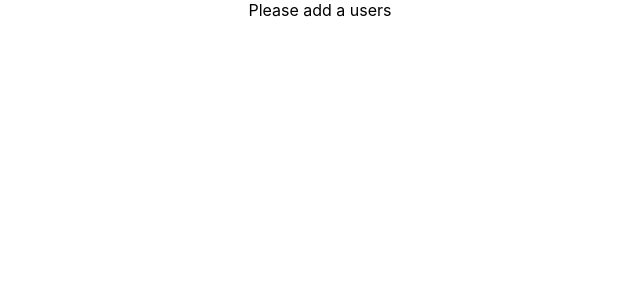
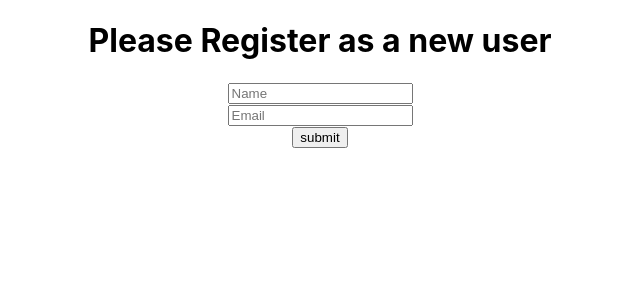
Before and after one commit to Iam-abdulahad/react-node-mongodb, a React (Create React App) app: page /user/add in a window 1280 px wide. Shown: the top 300 px of the page, without its empty margins (320-960 px from the left). Built offline with nearby package versions, Linux system fonts and the light colour scheme.

Commit message:
added user form

```diff
--- a/src/Components/AddUser/AddUser.js
+++ b/src/Components/AddUser/AddUser.js
@@ -3,7 +3,14 @@ import React from 'react';
 const AddUser = () => {
           return (
                     <div>
-                              Please add a users
+                              <h1>Please Register as a new user</h1>
+                              <form action="">
+                                        <input type="text" name='name' placeholder='Name' required />
+                                        <br />
+                                        <input type="email" name='email' placeholder='Email' required />
+                                        <br />
+                                        <input type="submit" value="submit" />
+                              </form>
                     </div>
           );
 };
```
